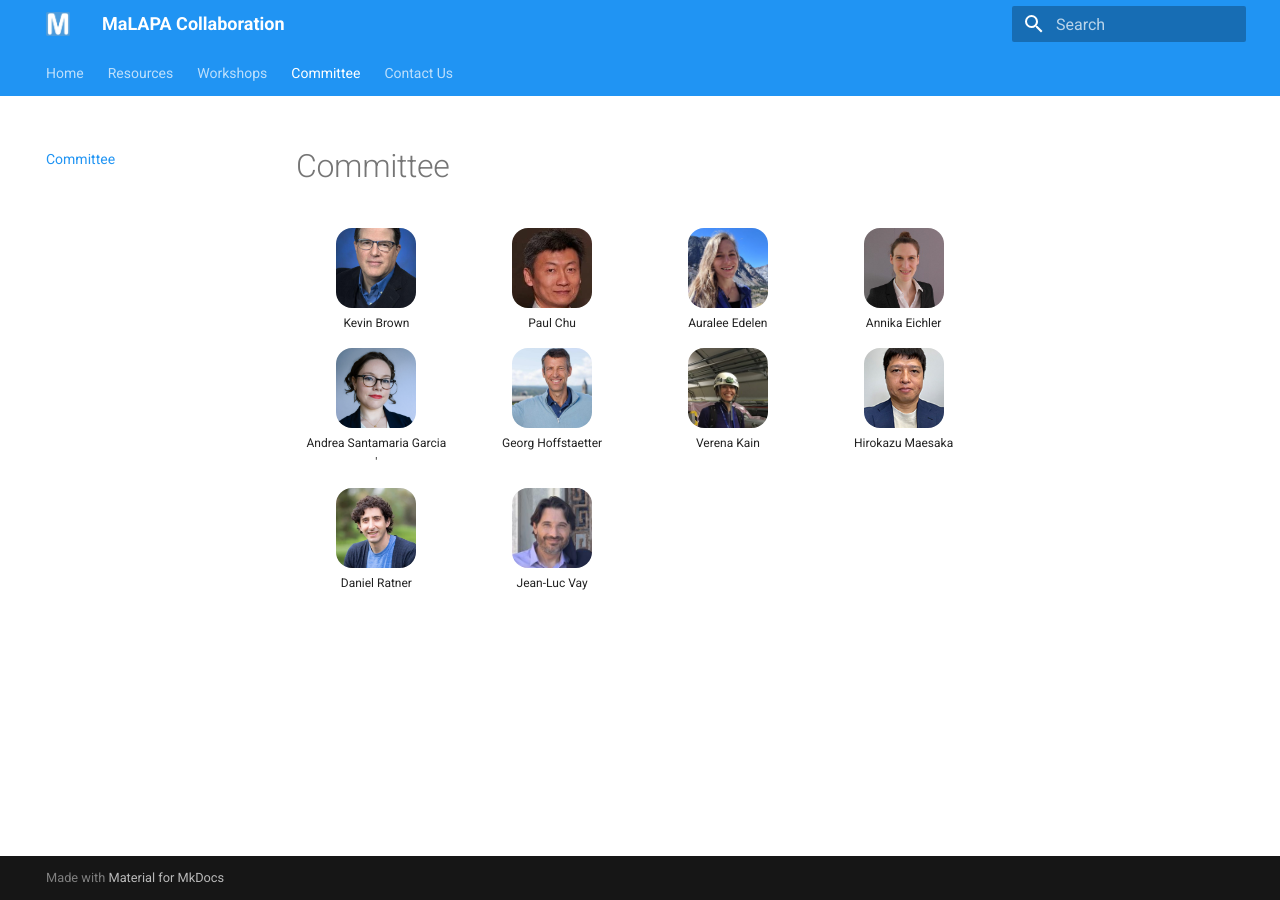
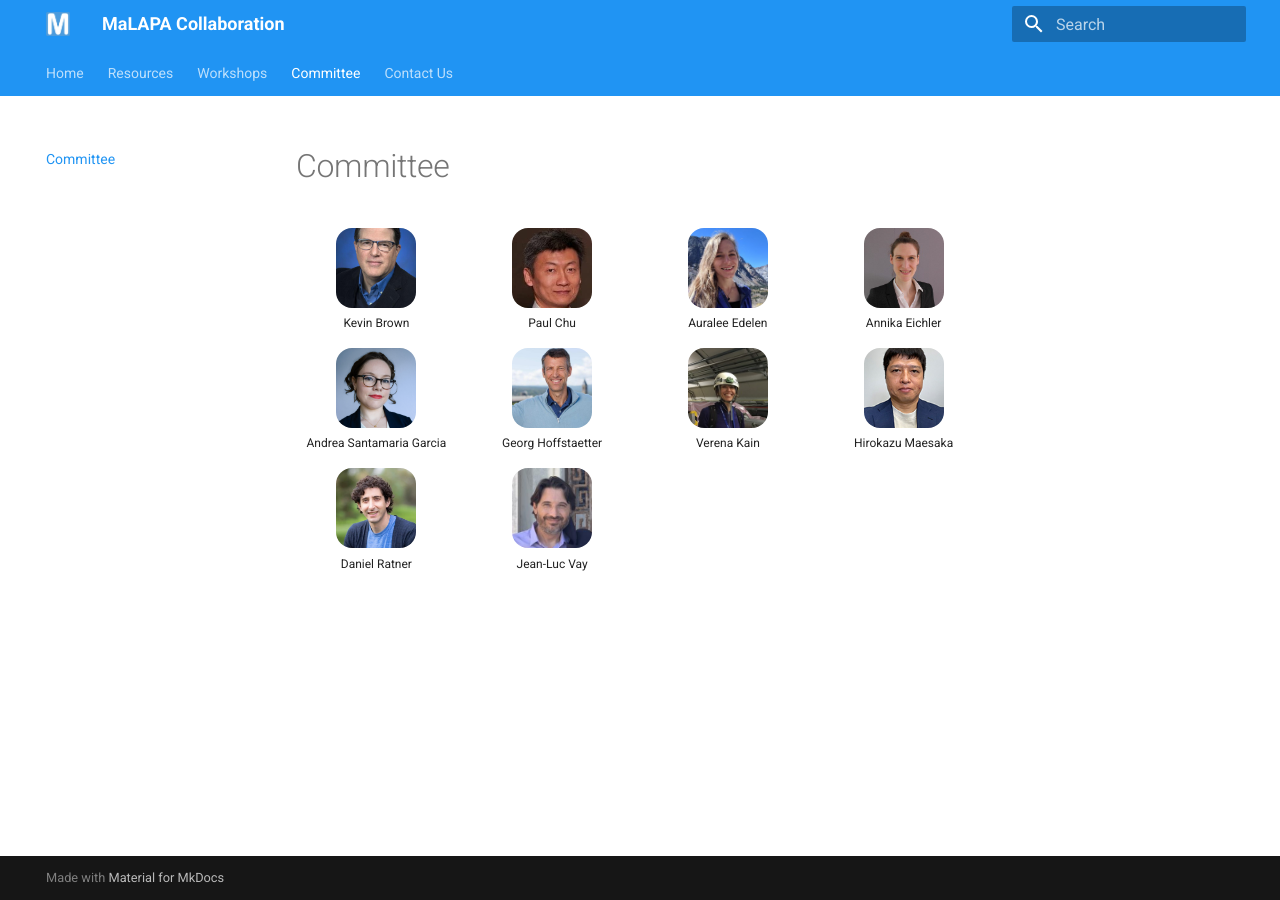
Before and after one commit to MALAPA-Collab/MALAPA-Collab.github.io, an MkDocs documentation site: the page built from docs/committee.md, in a window 1280 px wide. Built offline with MkDocs 1.6.1 and Material for MkDocs 9.7.7, drawn with Linux system fonts in a browser that asks for light colours.

```diff
--- a/docs/committee.md
+++ b/docs/committee.md
@@ -40,7 +40,7 @@
 
   <div class="avatar">
     <img src="../img/garcia.jpg" alt="Andrea Santamaria Garcia">
-    <div>Andrea Santamaria Garcia</div>'
+    <div>Andrea Santamaria Garcia</div>
   </div>
 
   <div class="avatar">
```
